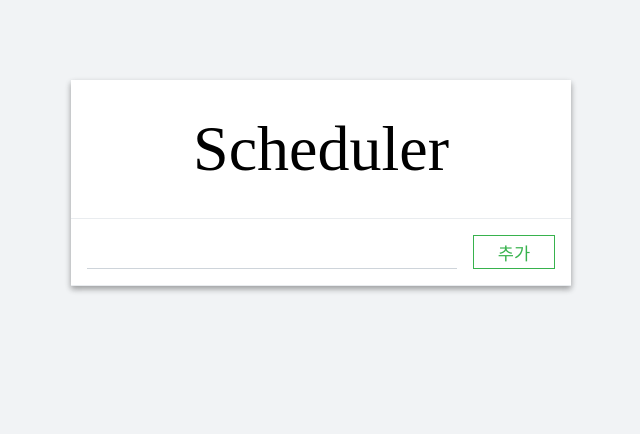
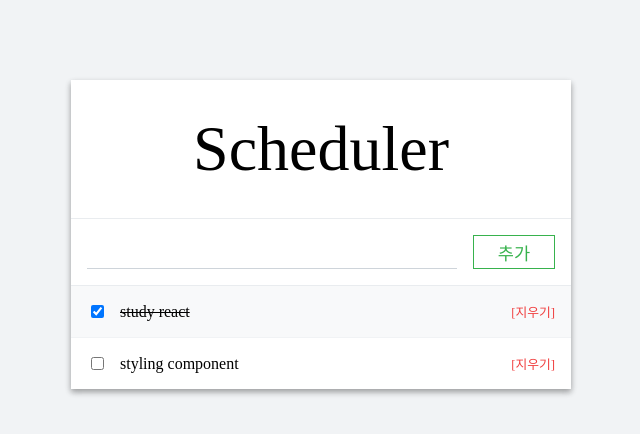
Before and after one commit to mye0ngs00/to_do_list_2020, a React (Create React App) app: page / in a window 1280 px wide. Shown: the top 434 px of the page, without its empty margins (319-959 px from the left). Built offline with nearby package versions, Linux system fonts and the light colour scheme.

Commit message:
~320p add redux, redux-actions, imuutable

```diff
--- a/src/components/App.js
+++ b/src/components/App.js
@@ -1,79 +1,14 @@
-import React, { Component } from 'react';
+import React from 'react';
 import PageTemplate from './PageTemplate';
-import TodoInput from './TodoInput';
-import TodoList from './TodoList';
+import TodoInputContainer from '../containers/TodoInputContainer';
+import TodoListContainer from '../containers/TodoListContainer';
 
-class App extends Component {
-  state = {
-    input: '',
-    todos: []
-  }
-  id = 1
-  getId = () => {
-    return ++this.id;
-  }
-
-  handleToggle = (id) => {
-    const {todos} = this.state;
-    const index = todos.findIndex(todo=>todo.id === id);
-
-    const toggled = {
-      ...todos[index],
-      done: !todos[index].done
-    }
-
-    this.setState({
-      todos: [
-        ...todos.slice(0, index),
-        toggled,
-        ...todos.slice(index+1, todos.length)
-      ]
-    });
-  }
-  handleRemove = (id) => {
-    const {todos} = this.state;
-    const index = todos.findIndex(todo=>todo.id === id);
-
-    this.setState({
-      todos: [
-        ...todos.slice(0, index),
-        ...todos.slice(index+1, todos.length)
-      ]
-    });
-  }
-
-  handleChange = (e) => {
-    const { value } = e.target;
-    this.setState({
-      input: value
-    });
-  }
-
-  handleInsert = () => {
-    const { input, todos } = this.state;
-    this.setState({
-      input: '',
-      todos: [...todos, { id: this.getId(), text: input, done: false }],
-    });
-  }
-
-  render() {
-    const { input, todos } = this.state;
-    const {
-      handleChange,
-      handleInsert,
-      handleToggle,
-      handleRemove,
-    } = this;
-
-    return (
-      <div>
-        <PageTemplate>
-          <TodoInput onChange={handleChange} onInsert={handleInsert} value={input} />
-          <TodoList todos={todos} onToggle={handleToggle} onRemove={handleRemove}/>
-        </PageTemplate>
-      </div>
-    )
+class App extends React.Component{
+  render(){
+    return(<PageTemplate>
+      <TodoInputContainer/>
+      <TodoListContainer />
+    </PageTemplate>);
   }
 }
 
--- a/src/components/TodoList/TodoList.js
+++ b/src/components/TodoList/TodoList.js
@@ -5,12 +5,12 @@ class TodoList extends React.Component {
     render() {
         const { todos, onToggle, onRemove } = this.props;
         const todoList = todos.map((item) => (
-            <TodoItem key={item.id}
-                done={item.done}
-                onToggle={() => onToggle(item.id)}
-                onRemove={() => onRemove(item.id)}
+            <TodoItem key={item.get('id')}
+                done={item.get('done')}
+                onToggle={() => onToggle(item.get('id'))}
+                onRemove={() => onRemove(item.get('id'))}
             >
-                {item.text}
+                {item.get('text')}
             </TodoItem>
         ));
 
--- /dev/null
+++ b/src/containers/TodoInputContainer.js
@@ -0,0 +1,50 @@
+import React from 'react'
+import TodoInput from '../components/TodoInput';
+
+import { connect } from 'react-redux';
+import { bindActionCreators } from 'redux';
+
+import * as inputActions from '../modules/input';
+import * as todosActions from '../modules/todos';
+
+class TodoInputContainer extends React.Component {
+    id = 1;
+    getId = () => {
+        return ++this.id;
+    }
+    handleChange = (e)=>{
+        const {value} = e.target;
+        const {InputActions} = this.props;
+        InputActions.setInput(value);
+    }
+
+    handleInsert = ()=>{
+        const {InputActions, TodosActions, value} = this.props;
+        const todo = {
+            id: this.getId(),
+            text: value,
+            done: false
+        };
+        TodosActions.insert(todo);
+        InputActions.setInput('');
+    }
+
+    render() {
+        const { value } = this.props;
+        const { handleChange, handleInsert } = this;
+        return (
+            <TodoInput
+                onChange={handleChange}
+                onInsert={handleInsert}
+                value={value}
+            />
+        );
+    }
+}
+
+export default connect((state) => ({
+    value: state.input.get('value')
+}), (dispatch) => ({
+    InputActions: bindActionCreators(inputActions, dispatch),
+    TodosActions: bindActionCreators(todosActions, dispatch)
+}))(TodoInputContainer);
--- /dev/null
+++ b/src/containers/TodoListContainer.js
@@ -0,0 +1,41 @@
+import React from 'react';
+import TodoList from '../components/TodoList';
+
+import { connect } from 'react-redux';
+import { bindActionCreators } from 'redux';
+
+import * as todosActions from '../modules/todos';
+
+class TodoListContainer extends React.Component {
+    handleToggle = (id) => {
+        const { TodosActions } = this.props;
+        TodosActions.toggle(id);
+    }
+
+    handleRemove = (id) => {
+        const { TodosActions } = this.props;
+        TodosActions.remove(id);
+    }
+
+    render() {
+        const { todos } = this.props;
+        const { handleToggle, handleRemove } = this;
+
+        return (
+            <TodoList
+                todos={todos}
+                onToggle={handleToggle}
+                onRemove={handleRemove}
+            />
+        );
+    }
+}
+
+export default connect(
+    (state) => ({
+        todos: state.todos
+    }),
+    (dispatch) => ({
+        TodosActions: bindActionCreators(todosActions, dispatch)
+    })
+)(TodoListContainer)
--- a/src/index.js
+++ b/src/index.js
@@ -1,12 +1,17 @@
 import React from 'react';
 import ReactDOM from 'react-dom';
-import './components/App';
 import './styles/main.scss';
 import App from './components/App';
 
+import modules from './modules';
+import { createStore } from 'redux';
+import { Provider } from 'react-redux';
+
+const store = createStore(modules, window.devToolsExtension && window.devToolsExtension());
+
 ReactDOM.render(
-  <React.StrictMode>
+  <Provider store={store}>
     <App />
-  </React.StrictMode>,
+  </Provider>,
   document.getElementById('root')
 );
--- /dev/null
+++ b/src/modules/index.js
@@ -0,0 +1,8 @@
+import input from './input';
+import todos from './todos';
+import {combineReducers } from 'redux';
+
+export default combineReducers({
+    input,
+    todos
+});
--- /dev/null
+++ b/src/modules/input.js
@@ -0,0 +1,19 @@
+import { Map } from 'immutable';
+import { handleActions, createAction } from 'redux-actions';
+
+// 액션 타입을 정의할 때 앞에 리듀서의 이름도 같이 적어 준다. 가독성을 높이고 중복을 줄여준다.
+const SET_INPUT = 'input/SET_INPUT';
+
+// 액션을 생성하고 내보낸다.
+export const setInput = createAction(SET_INPUT);
+
+const initialState = Map({
+    value: ''
+});
+
+// 리듀서를 생성하고 내보낸다.
+export default handleActions({
+    [SET_INPUT]: (state, action)=>{
+        return state.set('value', action.payload)
+    }
+}, initialState);
--- /dev/null
+++ b/src/modules/todos.js
@@ -0,0 +1,47 @@
+import { Map, List } from 'immutable';
+import { handleActions, createAction } from 'redux-actions';
+
+const INSERT = 'todos/INSERT';
+const TOGGLE = 'todos/TOGGLE';
+const REMOVE = 'todos/REMOVE';
+
+export const insert = createAction(INSERT);
+export const toggle = createAction(TOGGLE);
+export const remove = createAction(REMOVE);
+
+const initialState = List([
+    Map({
+        id: 0,
+        text: 'study react',
+        done: true
+    }),
+    Map({
+        id: 1,
+        text: 'styling component',
+        done: false
+    })
+]);
+
+export default handleActions({
+    [INSERT]: (state, action)=>{
+        const {id, text, done } = action.payload;
+
+        return state.push(Map({
+            id,
+            text,
+            done
+        }));
+    },
+    [TOGGLE]: (state, action)=>{
+        const { payload: id } = action;
+        const index = state.findIndex(todo=>todo.get('id')===id);
+
+        return state.updateIn([index, 'done'], done=>!done);
+    },
+    [REMOVE]: (state, action)=>{
+        const { payload: id} = action;
+        const index = state.findIndex(todo=>todo.get('id')===id);
+
+        return state.delete(index);
+    }
+}, initialState);
```
Also changed, not shown: package.json (+6 -2 lines), 1 other file (tests, documents, lock files or other folders).
